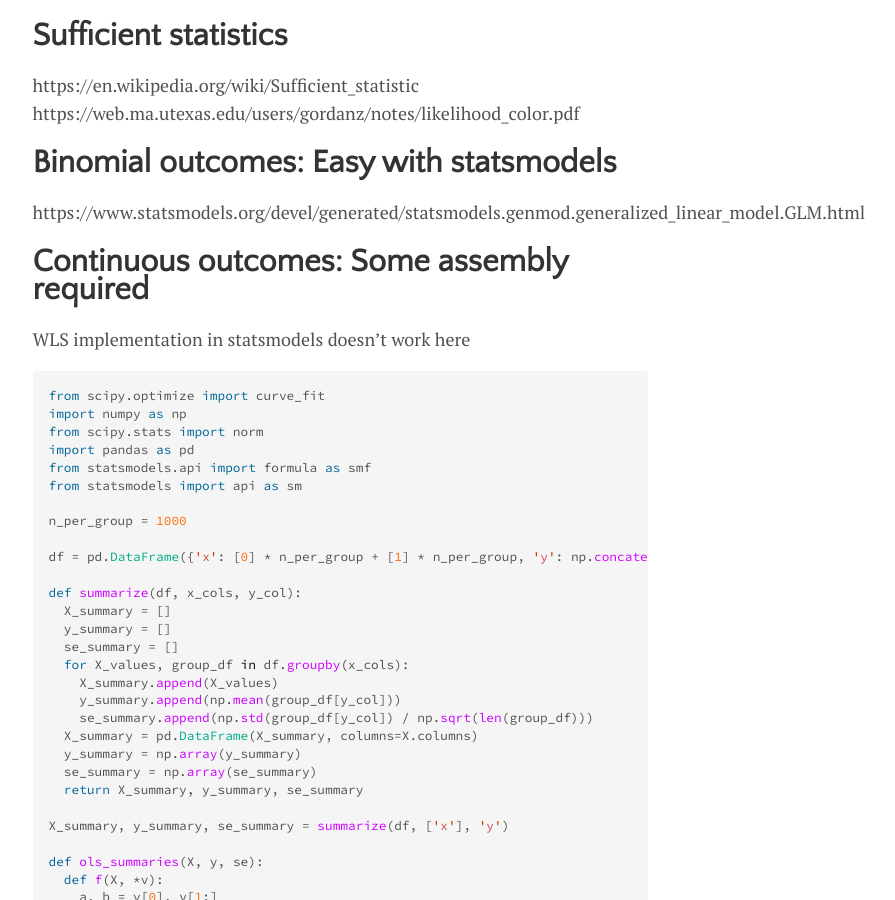
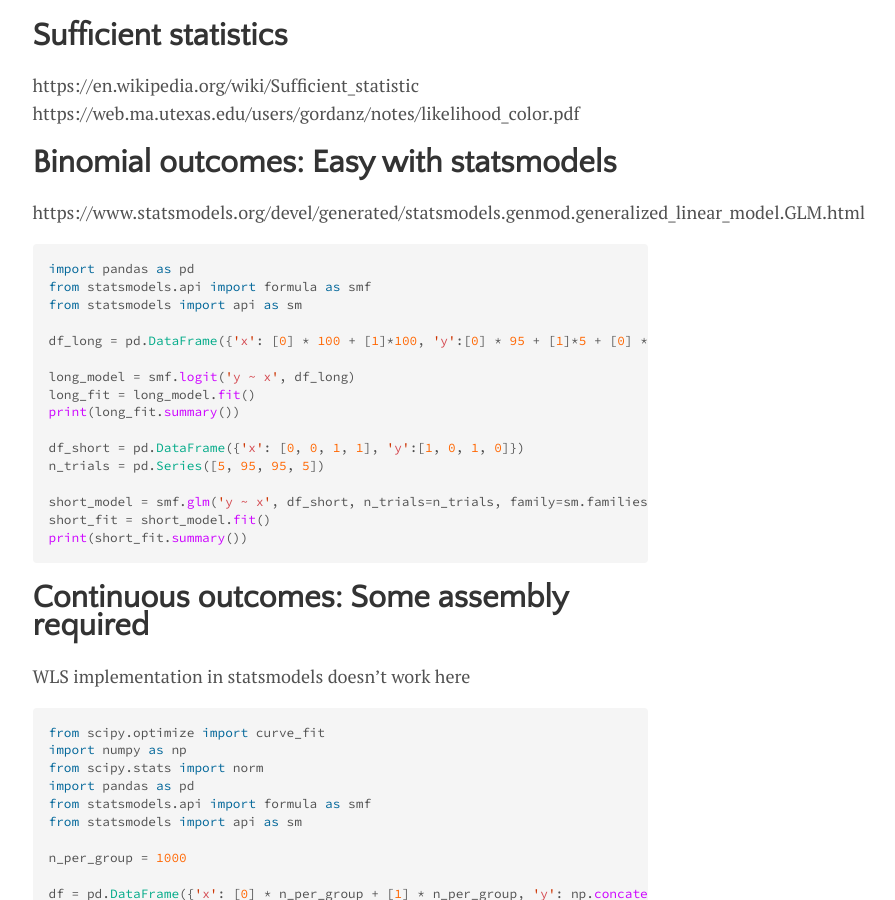
Before and after one commit to lmc2179/lmc2179.github.io, a Jekyll site: the page built from drafts/sufficient_statistics.md, in a window 1280 px wide and 900 px high, scrolled down 951 px. Shown: the whole window, without its empty margins (300-1195 px from the left). Built offline with Jekyll 4.4.1, drawn with Linux system fonts in a browser that asks for light colours; formulas are drawn with MathJax 3.

Commit message:
Update sufficient_statistics.md

````diff
--- a/drafts/sufficient_statistics.md
+++ b/drafts/sufficient_statistics.md
@@ -26,6 +26,25 @@ https://web.ma.utexas.edu/users/gordanz/notes/likelihood_color.pdf
 # Binomial outcomes: Easy with statsmodels
 
 https://www.statsmodels.org/devel/generated/statsmodels.genmod.generalized_linear_model.GLM.html
+
+```python
+import pandas as pd
+from statsmodels.api import formula as smf
+from statsmodels import api as sm
+
+df_long = pd.DataFrame({'x': [0] * 100 + [1]*100, 'y':[0] * 95 + [1]*5 + [0] * 5 + [1]*95})
+
+long_model = smf.logit('y ~ x', df_long)
+long_fit = long_model.fit()
+print(long_fit.summary())
+
+df_short = pd.DataFrame({'x': [0, 0, 1, 1], 'y':[1, 0, 1, 0]})
+n_trials = pd.Series([5, 95, 95, 5])
+
+short_model = smf.glm('y ~ x', df_short, n_trials=n_trials, family=sm.families.Binomial())
+short_fit = short_model.fit()
+print(short_fit.summary())
+```
 
 # Continuous outcomes: Some assembly required
 
````
